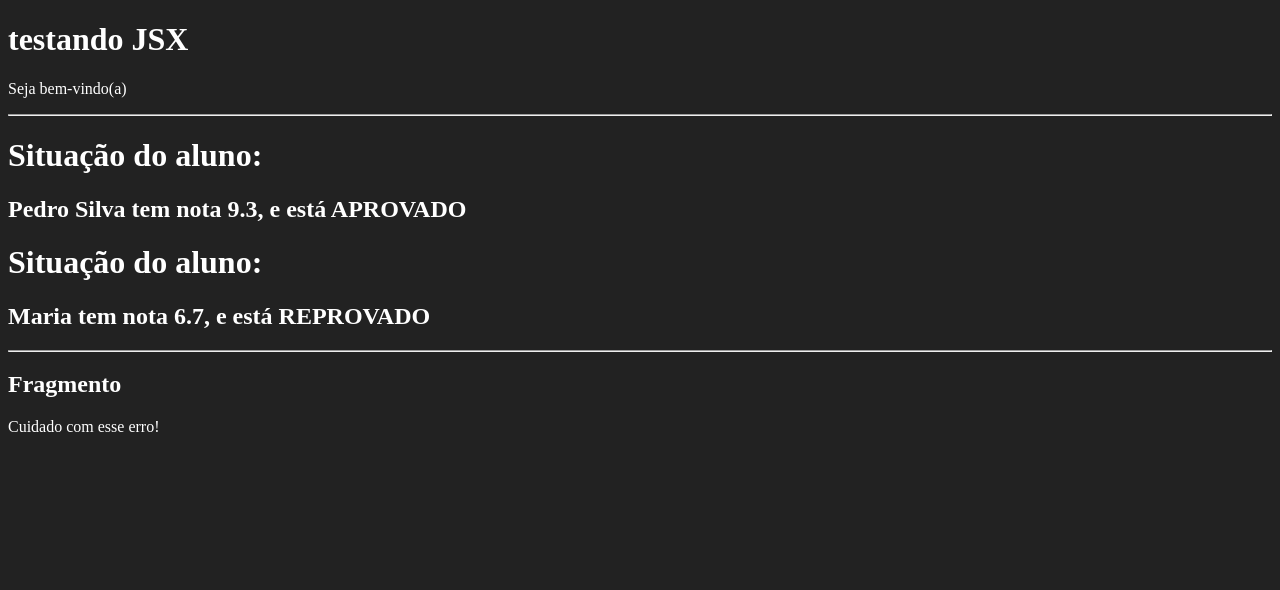
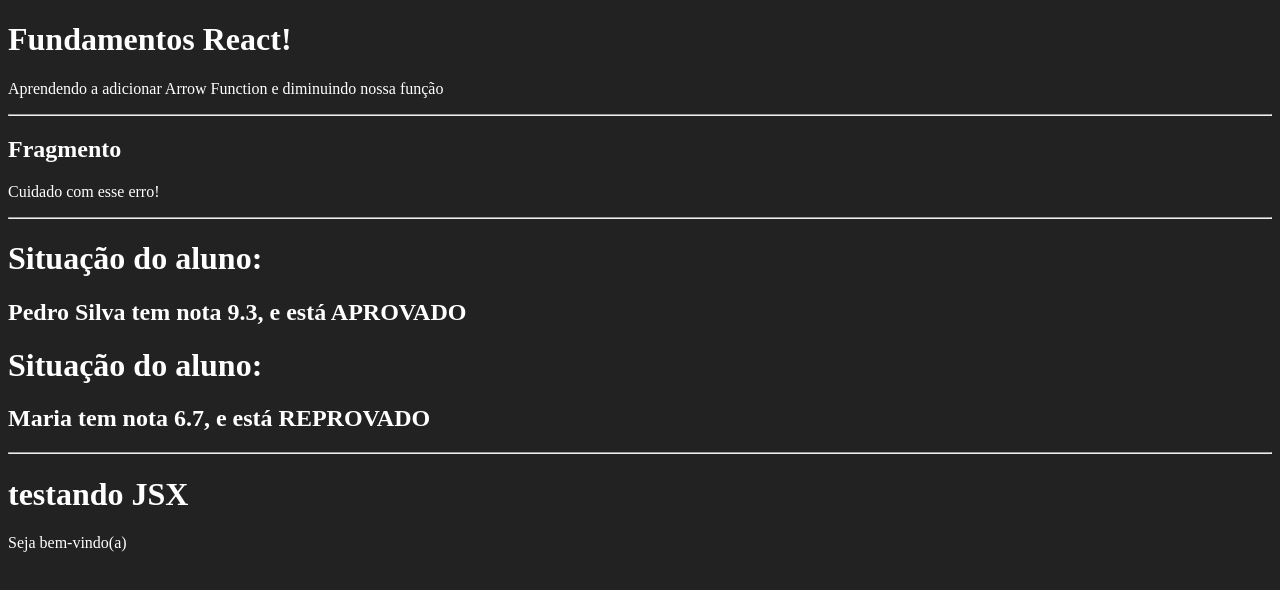
Before and after one commit to manoelmachado/react-redux, a React (Create React App) app in the folder fundamentos-react/: page / in a window 1280 px wide. Shown: the top 590 px of the page. Built offline with nearby package versions, Linux system fonts and the light colour scheme.

Commit message:
Arrow function
alterando a função para arrow function, diminuindo a linha de código

```diff
--- /dev/null
+++ b/fundamentos-react/src/App.jsx
@@ -0,0 +1,25 @@
+import React from 'react';
+
+import Primeiro from './componentes/basicos/Primeiro'
+import ComParametro from './componentes/basicos/ComParametro'
+import Fragmento from './componentes/basicos/Fragmento'
+
+// eslint-disable-next-line import/no-anonymous-default-export
+export default _ =>
+    <div id="app">
+        <h1>Fundamentos React!</h1>
+        <p>Aprendendo a adicionar Arrow Function e diminuindo nossa função</p>
+        <hr />
+        <Fragmento />
+        <hr />
+        <ComParametro
+            titulo="Situação do aluno:"
+            aluno="Pedro Silva"
+            nota={9.3} />
+        <ComParametro
+            titulo="Situação do aluno:"
+            aluno="Maria"
+            nota={6.7} />
+        <hr />
+        <Primeiro></Primeiro>
+    </div>
--- a/fundamentos-react/src/index.js
+++ b/fundamentos-react/src/index.js
@@ -1,25 +1,9 @@
 import './index.css'
 import ReactDOM from 'react-dom'
 import React from 'react'
-
-import Primeiro from './componentes/basicos/Primeiro'
-import ComParametro from './componentes/basicos/ComParametro'
-import Fragmento from './componentes/basicos/Fragmento'
+import App from './App'
 
 ReactDOM.render(
-    <div id="app">
-        <Primeiro></Primeiro>
-        <hr />
-        <ComParametro
-            titulo="Situação do aluno:"
-            aluno="Pedro Silva"
-            nota={9.3} />
-        <ComParametro
-            titulo="Situação do aluno:"
-            aluno="Maria"
-            nota={6.7} />
-        <hr />
-        <Fragmento />
-    </div>,
+    <App />,
     document.getElementById('root')
 )
```
